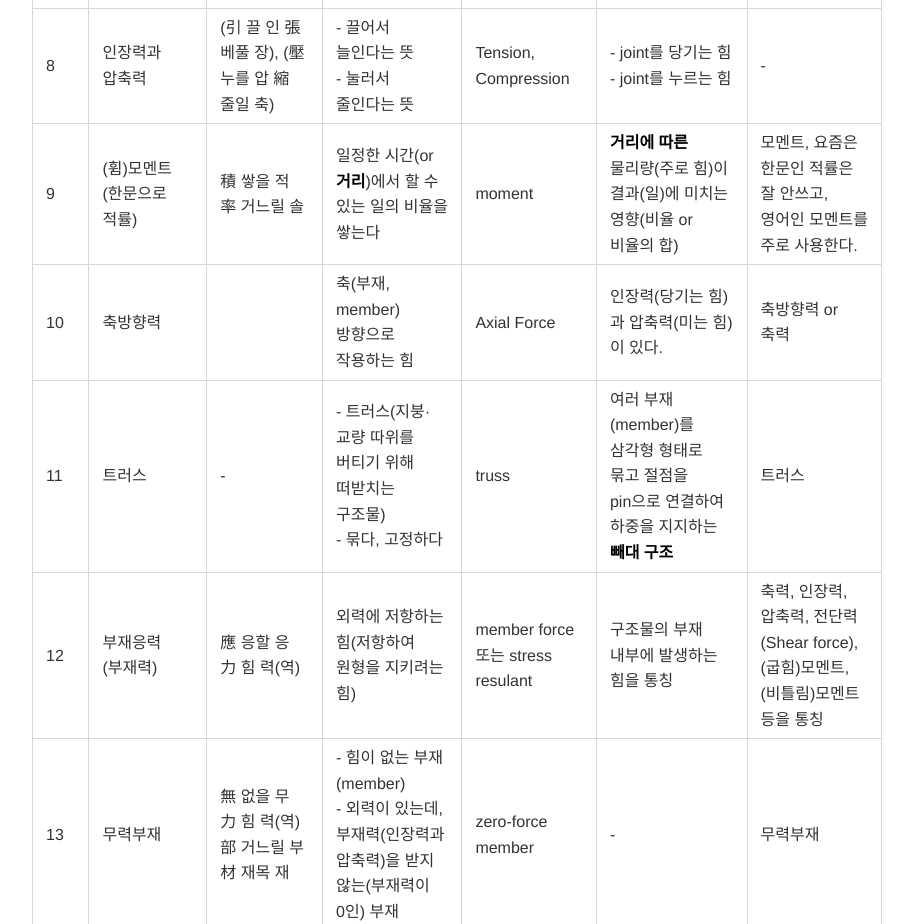
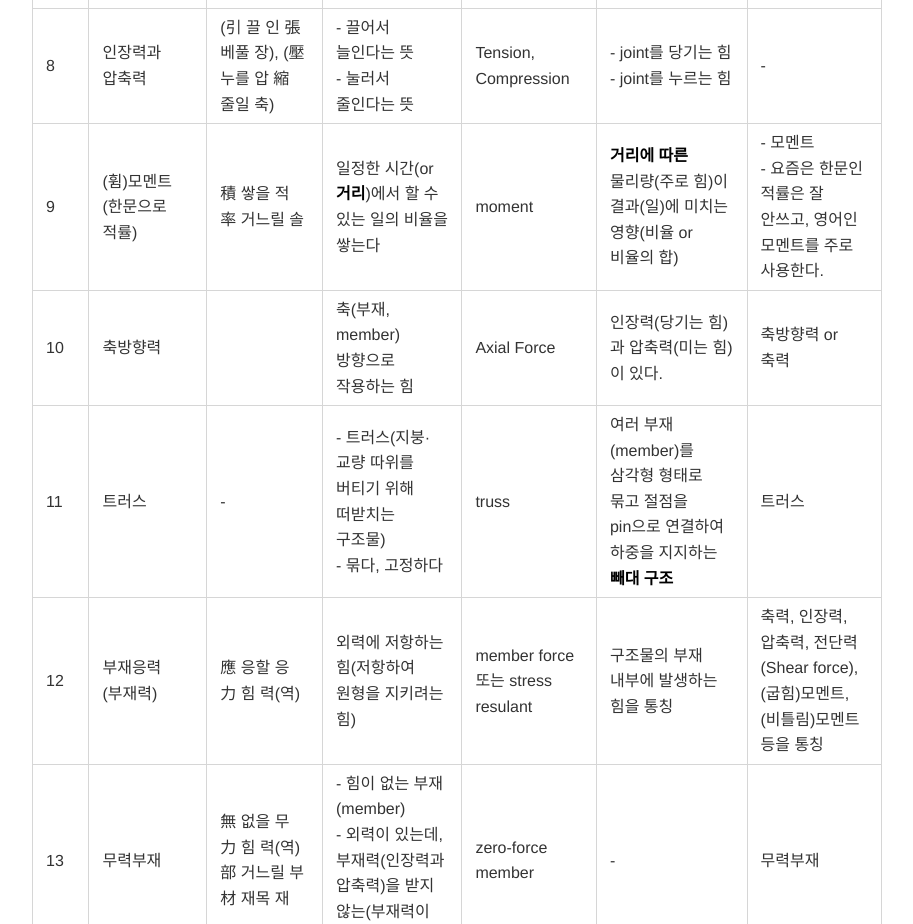
Before and after one commit to lds215/hwlee, a plain HTML site: page 2026년2학기/정역학/04_트러스.html in a window 1280 px wide. Shown: the part 2874-3798 px from the top of the page, without its empty margins (183-1096 px from the left). Drawn offline with nearby package versions, Linux system fonts and the light colour scheme.

Commit message:
Update 04_트러스.html

```diff
--- a/2026년2학기/정역학/04_트러스.html
+++ b/2026년2학기/정역학/04_트러스.html
@@ -202,7 +202,7 @@
 <td>일정한 시간(or <strong>거리</strong>)에서 할 수 있는 일의 비율을 쌓는다</td>
 <td>moment</td>
 <td><strong>거리에 따른</strong> 물리량(주로 힘)이 결과(일)에 미치는 영향(비율 or 비율의 합)</td>
-<td>모멘트, 요즘은 한문인 적률은 잘 안쓰고, 영어인 모멘트를 주로 사용한다.</td>
+<td>- 모멘트 <br>- 요즘은 한문인 적률은 잘 안쓰고, 영어인 모멘트를 주로 사용한다.</td>
 </tr>
 <tr>
 <td>10</td>
```
